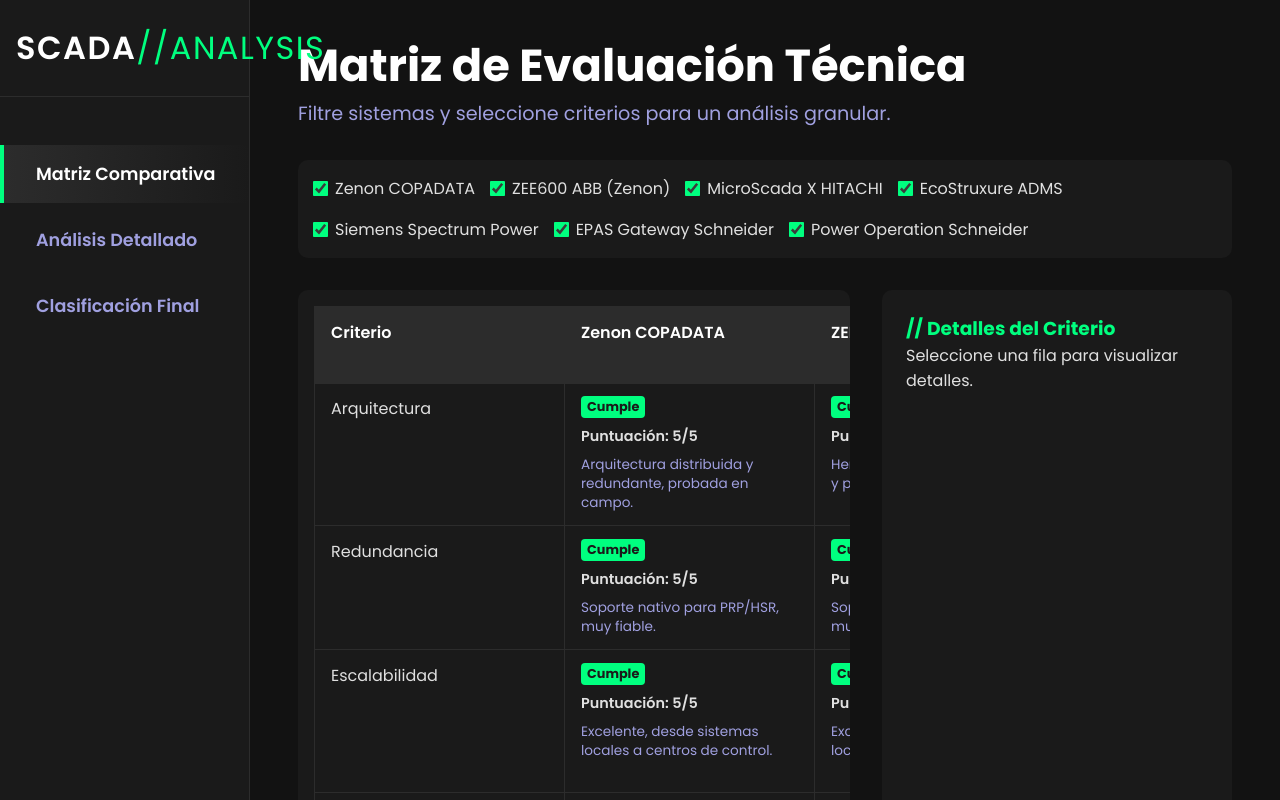
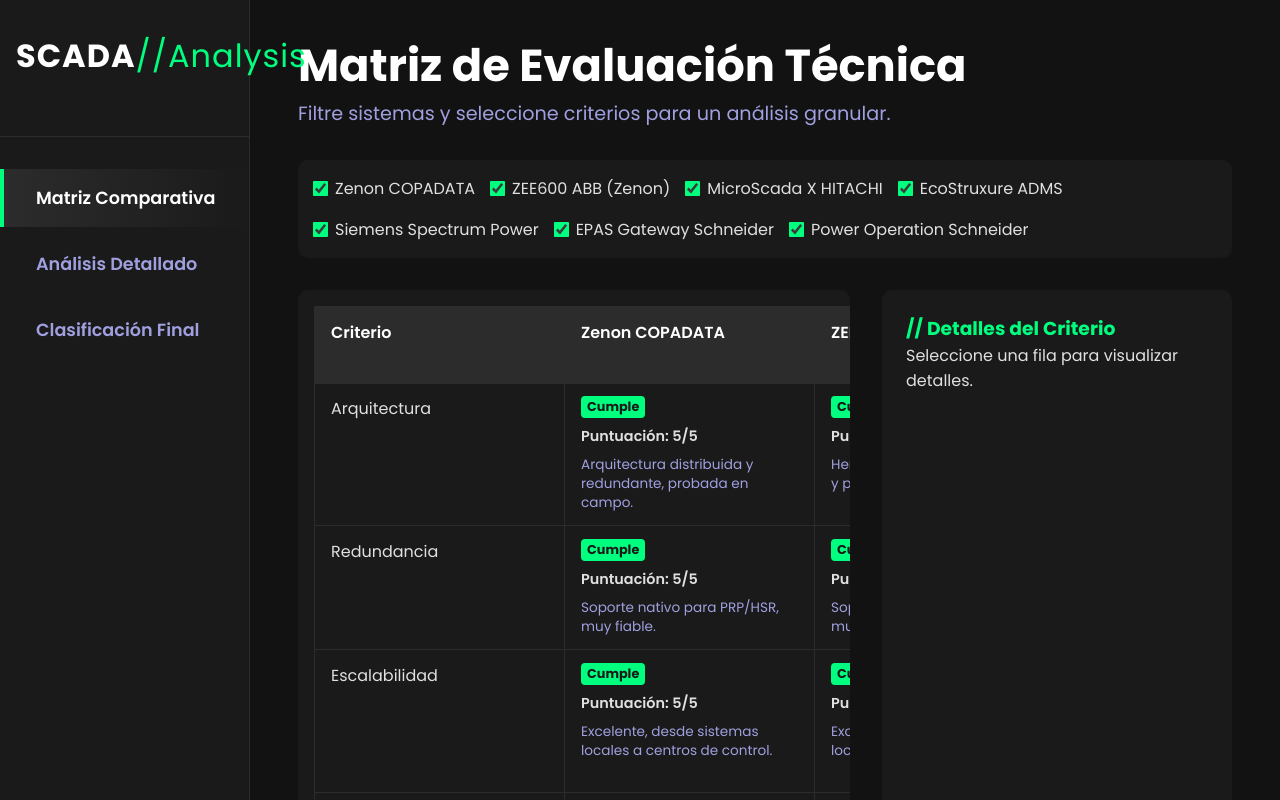
Before and after one commit to Chancon2023/Comparacion_scada_gemini, a plain HTML site: page index.html in a window 1280 px wide. Shown: the top 800 px of the page. Drawn offline with nearby package versions, Linux system fonts and the light colour scheme.

Commit message:
Update styles.css

```diff
--- a/styles.css
+++ b/styles.css
@@ -8,35 +8,62 @@
 * { box-sizing: border-box; margin: 0; padding: 0; }
 body { font-family: 'Poppins', sans-serif; background-color: var(--bg-color); color: var(--text-color); overflow-x: hidden; }
 .app-container { display: flex; }
-/* --- Sidebar & Main Content --- */
-.sidebar { width: var(--sidebar-width); height: 100vh; background-color: var(--primary-dark); border-right: 1px solid var(--secondary-dark); position: fixed; top: 0; left: 0; padding: 1.5rem 0; }
 
-/* --- SECCIÓN MODIFICADA --- */
+/* --- Barra Lateral Corregida --- */
+.sidebar {
+    width: var(--sidebar-width);
+    height: 100vh;
+    background-color: var(--primary-dark);
+    border-right: 1px solid var(--secondary-dark);
+    position: fixed;
+    top: 0;
+    left: 0;
+    display: flex;
+    flex-direction: column;
+}
 .sidebar-header {
+    padding: 2rem 1rem;
     text-align: center;
-    margin-bottom: 3rem;
-    padding: 0 1rem 1.5rem 1rem;
-    border-bottom: 1px solid var(--secondary-dark);
+    flex-shrink: 0;
 }
 .sidebar-header h2 {
     font-size: 2rem;
-    font-weight: 600;
+    font-weight: 700;
     color: #FFF;
-    letter-spacing: 1.5px;
-    text-transform: uppercase;
+    letter-spacing: 1px;
     margin: 0;
 }
 .sidebar-header h2 span {
     font-weight: 400;
     color: var(--accent-color);
 }
-/* --- FIN DE SECCIÓN MODIFICADA --- */
+.sidebar ul {
+    list-style: none;
+    padding-top: 1.5rem;
+    margin-top: 1.5rem;
+    border-top: 1px solid var(--secondary-dark);
+    flex-grow: 1;
+}
+.sidebar .nav-link {
+    display: block;
+    color: var(--text-muted);
+    text-decoration: none;
+    font-size: 1.1rem;
+    font-weight: 600;
+    padding: 1rem 2rem;
+    margin: 0.5rem 0;
+    border-left: 4px solid transparent;
+    transition: all 0.3s ease;
+}
+.sidebar .nav-link:hover { background-color: var(--secondary-dark); color: #FFF; }
+.sidebar .nav-link.active {
+    color: #FFF;
+    border-left-color: var(--accent-color);
+    background: linear-gradient(90deg, var(--secondary-dark) 0%, transparent 100%);
+}
+.sidebar .nav-link span { display: block; }
 
-.sidebar ul { list-style: none; }
-.sidebar .nav-link { display: block; color: var(--text-muted); text-decoration: none; font-size: 1.1rem; font-weight: 600; padding: 1rem 2rem; margin: 0.5rem 0; border-left: 4px solid transparent; transition: all 0.3s ease; }
-.sidebar .nav-link:hover { background-color: var(--secondary-dark); color: #FFF; }
-.sidebar .nav-link.active { color: #FFF; border-left-color: var(--accent-color); background: linear-gradient(90deg, var(--secondary-dark) 0%, transparent 100%); }
-.sidebar .nav-link span { display: block; }
+/* --- Contenido Principal --- */
 .main-content { margin-left: var(--sidebar-width); width: calc(100% - var(--sidebar-width)); padding: 2rem 3rem; }
 .page { display: none; animation: fadeIn 0.5s ease-in-out; }
 .page.active { display: block; }
```
